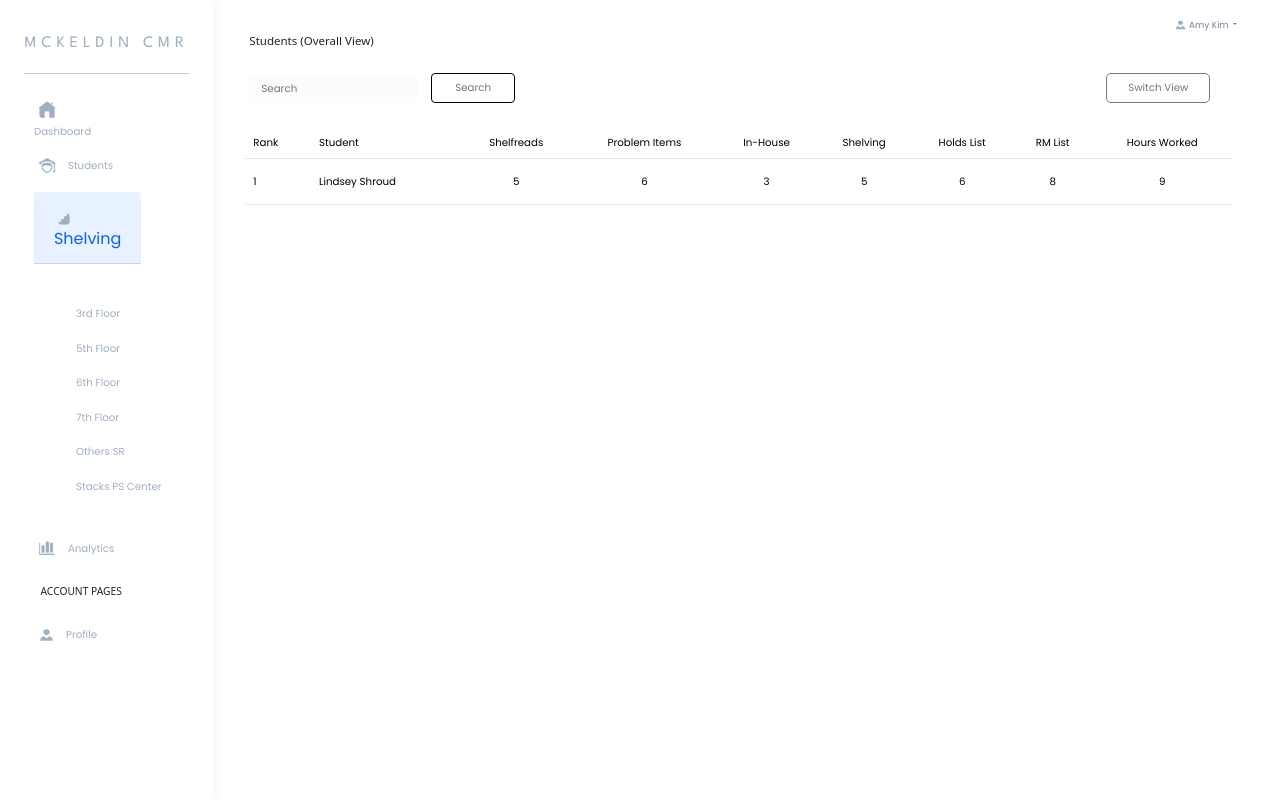
After one commit to eliechoi2/Oogway-System, a Flask app: page /admin-student-overall-view in a window 1280 px wide, after a click on "Shelving". The commit adds this page. Run offline with Flask 3, Linux system fonts and the light colour scheme.

Commit message:
Create admin student overall and list view, added new individual student route to app.py, changing navbar shelving to an accordion

```diff
--- a/app.py
+++ b/app.py
@@ -15,9 +15,13 @@ def admin_dashboard():
 def admin_student_list_view():
     return render_template('/admin-student-list-view.html')
 
-@app.route('/admin-overall-view')
+@app.route('/admin-student-overall-view')
 def admin_overall_view():
-    return render_template('/admin-overall-view.html')
+    return render_template('/admin-student-overall-view.html')
+
+@app.route('/admin-student')
+def admin_student():
+    return render_template('/admin-student.html')
 
 #Student Routes
 @app.route('/home')
--- a/static/css/admin.css
+++ b/static/css/admin.css
@@ -96,13 +96,44 @@ div#navbar {
     color: #A0AEC0;
 }
 
-a.nav-link.sub {
-    font-size: .8vw;
-    color: #A0AEC0;
-    margin-left: 10%;
+button#accordion-button {
+    font-size: .5vw;
+    border: none;
 }
 
+.accordion .card-header .btn {
+    border: none;
+  }
 
+.accordion-list>li {
+    list-style: none;
+    margin-bottom: 20%;
+    margin-top: 20%;
+    font-size: .8vw;
+}
+
+.accordion-list>li>a:hover {
+    color: black;
+    transition: .5s;
+    border-bottom-style: solid;
+    border-bottom-color:#00FFD1;
+    border-bottom-width: thick;
+}
+
+#accordion-shelving .accordion-button {
+    border: none;
+    width: 100%;
+}
+
+#accordion-shelving .accordion-button:focus {
+    outline: none;
+    box-shadow: none;
+    background-color: white;
+}
+
+#accordion-shelving .accordion-item {
+    border: none;
+}
 
 /* Header Styling */
 
@@ -214,7 +245,8 @@ th {
     transition: .5s;
 }
 
-/* Admin Student Overall View Styling */
+
+/* Admin Student List View Styling */
 input#search_bar {
     width: 20%;
     background-color: #FCFCFC;
@@ -258,12 +290,61 @@ button#search_button:hover {
     font-size: .8vw;
     display: inline-block;
     font-family: 'Poppins';
+    text-align: center;
+}
+
+#switch_view_button:hover {
+    background-color: black;
+    color: white;
+    transition: .5s;
 }
 
 tr#student_list_view_row {
     box-shadow: 2px 2px 5px rgb(244, 244, 244);
-    padding-top: 10%;
     border-color: rgb(244, 244, 244);
     border-style: solid;
     border-width: thin;
 }
+
+.mytable>tbody>tr>td {
+    padding-top: 1.5%;
+    padding-bottom: 1.5%;
+    color: black;
+}
+
+
+/* Admin Student Overall View Styling */
+.student_overall_view_number {
+    text-align: center;
+}
+
+tr#student_overall_view_row {
+    border-top-style: solid;
+    border-top-width: thin;
+    border-top-color: #E2E8F0;
+    border-bottom-style: solid;
+    border-bottom-width: thin;
+    border-bottom-color: #E2E8F0;
+}
+
+/* Admin Individual Student Styling */
+
+.student-table>tbody>tr>td {
+    padding-top: 1.5%;
+    padding-bottom: 1.5%;
+    color: #708099;
+}
+
+.student-name {
+    font-size: 1vw;
+    font-family: "Poppins";
+}
+
+.individual-student-table-row {
+    border-top-style: solid;
+    border-top-width: thin;
+    border-top-color: #E2E8F0;
+    border-bottom-style: solid;
+    border-bottom-width: thin;
+    border-bottom-color: #E2E8F0;
+}
--- a/template/admin-navbar-base.html
+++ b/template/admin-navbar-base.html
@@ -13,31 +13,51 @@
 
     <!-- Navbar -->
     <div class="col-2 navbar-content p-4" id="navbar">
-        <div class="row justify-content-center" id="title">MCKELDIN CMR</div>
+        <a href="/admin-dashboard" class="row justify-content-center" id="title">MCKELDIN CMR</a>
         <hr>
 
         <!-- Navbar Items -->
         <ul class="navbar-ul">
             <li class="navbar-li active">
-                <a href="" class="image-container">
+                <a href="/admin-dashboard" class="image-container">
                     <img class="front" src="static\images\home-gray.png"alt="First Image">
                     <img class="back" src="static\images\home-white.png" alt="Second Image">
                     <p class="navbar-item">Dashboard</p>
                 </a>
             </li>
             <li class="navbar-li">
-                <a class="image-container" href="/admin-overall-view">
+                <a class="image-container" href="/admin-student-overall-view">
                     <img class="front" src="static\images\student-gray.png"alt="First Image">
                     <img class="back" src="static\images\student-white.png" alt="Second Image">
                     <p class="navbar-item">Students</p>
                 </a>
             </li>
             <li class="navbar-li">
-                <a href="#submenu2" data-bs-toggle="collapse" class="image-container">
-                    <img class="front" src="static\images\floor-gray.png"alt="First Image">
-                    <img class="back" src="static\images\floor-white.png" alt="Second Image">
-                    <p class="navbar-item">Shelving</p>
-                </a>
+                <div class="accordion" id="accordion-shelving">
+                    <div class="accordion-item">
+                      <h2 class="accordion-header">
+                        <div class="image-container">
+                            <button class="accordion-button collapsed navbar-item" type="button" data-bs-toggle="collapse" data-bs-target="#collapseTwo" aria-expanded="false" aria-controls="collapseTwo">
+                                <img class="front" src="static\images\floor-gray.png"alt="First Image">
+                                <img class="back" src="static\images\floor-white.png" alt="Second Image">
+                                Shelving
+                            </button>
+                        </div>
+                      </h2>
+                      <div id="collapseTwo" class="accordion-collapse collapse" data-bs-parent="#accordion-shelving">
+                        <div class="accordion-body">
+                          <ul class="accordion-list">
+                            <li><a href="">3rd Floor</a></li>
+                            <li><a href="">5th Floor</a></li>
+                            <li><a href="">6th Floor</a></li>
+                            <li><a href="">7th Floor</a></li>
+                            <li><a href="">Others SR</a></li>
+                            <li><a href="">Stacks PS Center</a></li>
+                          </ul>
+                        </div>
+                      </div>
+                    </div>
+                </div>
 
                 <!-- Shelving Submenu -->
                 <ul class="collapse nav flex-column" id="submenu2" data-bs-parent="#menu">
--- /dev/null
+++ b/template/admin-student-overall-view.html
@@ -0,0 +1,60 @@
+{%extends 'admin-navbar-base.html'%}
+
+{%block page_title%}
+Students (Overall View)
+{%endblock%}
+
+{%block child_content%}
+<p>Students (Overall View)</p>
+{%endblock%}
+
+{%block page_content%}
+<div class="container">
+    <div class="row mt-2">
+        <form class="col-10 form-inline my-2 my-lg-0" id="search_form">
+            <input class="form-control mr-sm-2" type="search" placeholder="Search" aria-label="Search" id="search_bar">
+            <button class="btn btn-outline-success my-2 my-sm-0" type="submit" id="search_button">Search</button>
+        </form>
+        <a class="col-1" href="/admin-student-list-view" id="switch_view_button">Switch View</a>
+    </div>
+    <div class="row ps-2 pe-5">
+        <table class="table mt-4 table-hover mytable" id="student_list_view_table">
+            <thead>
+              <tr>
+                <th scope="col">Rank</th>
+                <th scope="col">Student</th>
+                <th class="student_overall_view_number" scope="col">Shelfreads</th>
+                <th class="student_overall_view_number"scope="col">Problem Items</th>
+                <th class="student_overall_view_number" scope="col">In-House</th>
+                <th class="student_overall_view_number" scope="col">Shelving</th>
+                <th class="student_overall_view_number" scope="col">Holds List</th>
+                <th class="student_overall_view_number" scope="col">RM List</th>
+                <th class="student_overall_view_number" scope="col">Hours Worked</th>
+              </tr>
+            </thead>
+            <tbody>
+              <tr class="clickable-row" id="student_overall_view_row" data-href="/admin-student">
+
+                <!-- Input data from database here -->
+
+                <td class="ml-2">1</td>
+                <td>Lindsey Shroud</td>
+                <td class="student_overall_view_number">5</td>
+                <td class="student_overall_view_number">6</td>
+                <td class="student_overall_view_number">3</td>
+                <td class="student_overall_view_number">5</td>
+                <td class="student_overall_view_number">6</td>
+                <td class="student_overall_view_number">8</td>
+                <td class="student_overall_view_number">9</td>
+
+                <!-- End -->
+
+              </tr>
+            </tbody>
+          </table>
+    </div>
+</div>
+
+
+
+{%endblock%}
```
Also changed, not shown: template/admin-dashboard.html (+8 -42 lines), template/admin-overall-view.html (deleted, +0 -48 lines), template/admin-student-list-view.html (+54 -0 lines), template/admin-student.html (added, +56 -0 lines).
